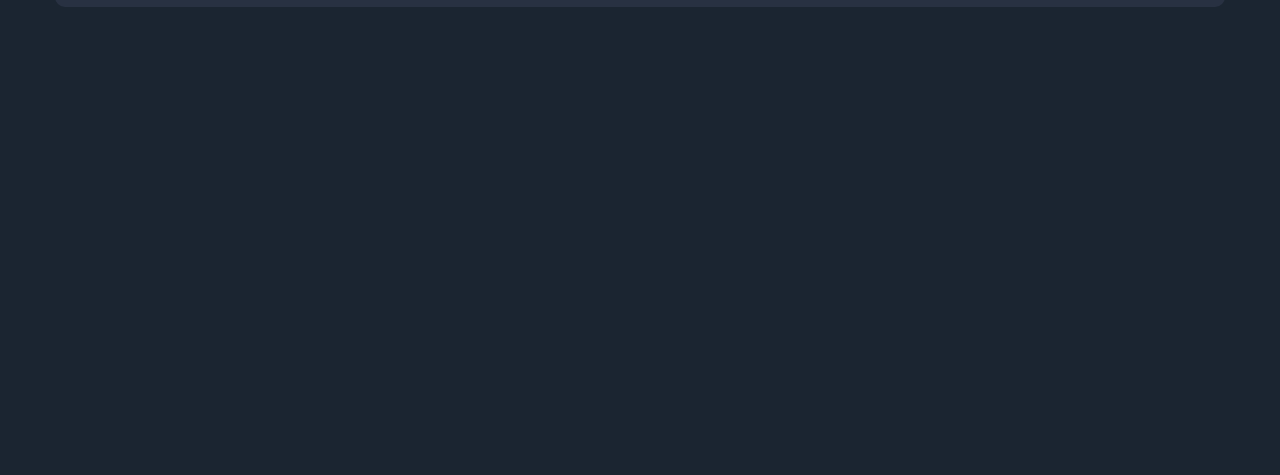
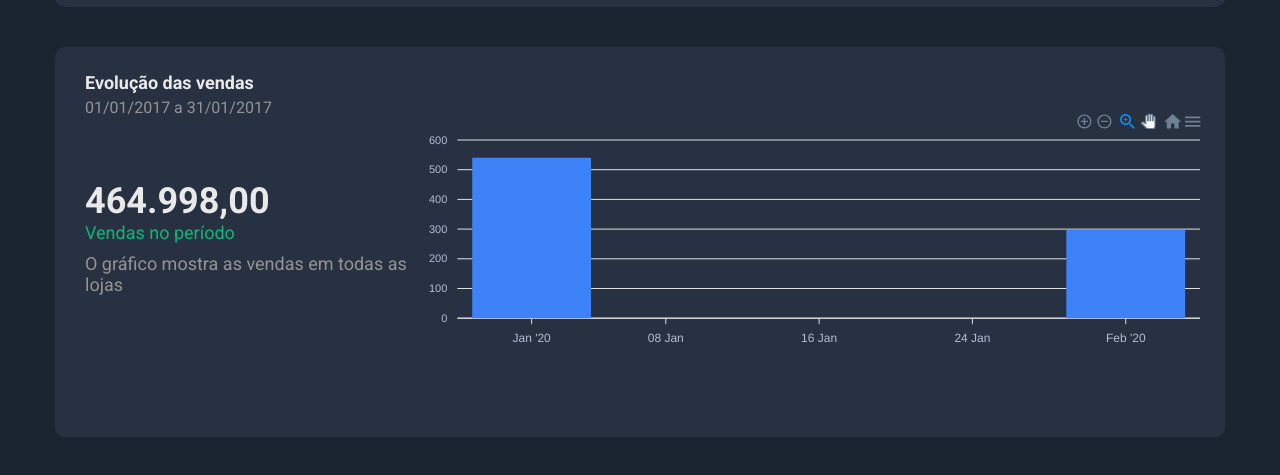
Before and after one commit to rennan-souza/DS-Sales, a React (Create React App) app in the folder frontend/: page / in a window 1280 px wide. Shown: the part 183-658 px from the top of the page. Built offline with nearby package versions, Linux system fonts and the light colour scheme.

Commit message:
Add SalesByDate component and ApexChart

```diff
--- a/frontend/package.json
+++ b/frontend/package.json
@@ -11,7 +11,9 @@
     "@types/react": "^17.0.0",
     "@types/react-dom": "^17.0.0",
     "@types/react-flatpickr": "^3.8.4",
+    "apexcharts": "^3.28.1",
     "react": "^17.0.2",
+    "react-apexcharts": "^1.3.9",
     "react-dom": "^17.0.2",
     "react-flatpickr": "^3.10.7",
     "react-scripts": "4.0.3",
--- a/frontend/src/App.tsx
+++ b/frontend/src/App.tsx
@@ -1,6 +1,7 @@
 import './App.css';
 import Filter from './components/filter';
 import Header from './components/header';
+import SalesByDate from './components/sales-by-date';
 
 function App() {
   return (
@@ -8,6 +9,7 @@ function App() {
       <Header />
       <div className="app-container">
         <Filter />
+        <SalesByDate />
       </div>
     </>
   );
--- a/frontend/src/components/filter/styles.css
+++ b/frontend/src/components/filter/styles.css
@@ -12,7 +12,7 @@
   background-color: var(--secondary-color);
   color: var(--grey-light-50-color);
   font-size: 16px;
-  border: 1px solid var(--grey-light-100-color);
+  border: 1px solid var(--grey-light-150-color);
   border-radius: 10px;
   width: 250px;
 }
--- /dev/null
+++ b/frontend/src/components/sales-by-date/helpers.ts
@@ -0,0 +1,52 @@
+import { ApexOptions } from 'apexcharts';
+
+export const chartOptions = {
+  legend: {
+    show: false
+  },
+  noData: {
+    text: 'Sem resultados',
+    align: 'center',
+    verticalAlign: 'middle',
+    offsetY: -15,
+    style: {
+      color: '#FFF',
+      fontSize: '18px',
+      fontFamily: 'Roboto, sans-serif'
+    }
+  },
+  chart: {
+    foreColor: '#b4bed2',
+    height: 240,
+    with: 1000
+  },
+  plotOptions: {
+    bar: {
+      horizontal: false,
+      columnWidth: '20%',
+      endingShape: 'rounded'
+    }
+  },
+  dataLabels: {
+    enabled: false
+  },
+  stroke: {
+    show: false
+  },
+  xaxis: {
+    type: 'datetime'
+  },
+  yaxis: {},
+  fill: {
+    opacity: 1,
+    colors: ['#3e82f7']
+  },
+  tooltip: {
+    theme: 'dark',
+    y: {
+      formatter: function (val: number) {
+        return `R$ ${val}`;
+      }
+    }
+  }
+} as ApexOptions;
--- /dev/null
+++ b/frontend/src/components/sales-by-date/index.tsx
@@ -0,0 +1,45 @@
+import ReactApexChart from 'react-apexcharts';
+import { chartOptions } from './helpers';
+import './styles.css';
+
+const initialData = [
+  {
+    x: '2020-01-01',
+    y: 540
+  },
+  {
+    x: '2020-02-01',
+    y: 298
+  }
+];
+
+function SalesByDate() {
+  return (
+    <div className="sales-by-date-container base-card">
+      <div>
+        <h4 className="sales-by-date-title">Evolução das vendas</h4>
+        <span className="sales-by-date-period">01/01/2017 a 31/01/2017</span>
+      </div>
+      <div className="sales-by-date-data">
+        <div className="sales-by-date-quantity-container">
+          <h2 className="sales-by-date-quantity">464.998,00</h2>
+          <span className="sales-by-date-quantity-label">Vendas no período</span>
+          <span className="sales-by-date-quantity-description">
+            O gráfico mostra as vendas em todas as lojas
+          </span>
+        </div>
+        <div className="sales-by-date-chart">
+          <ReactApexChart
+            options={chartOptions}
+            series={[{ name: 'Vendas', data: initialData }]}
+            type="bar"
+            height={240}
+            width="100%"
+          />
+        </div>
+      </div>
+    </div>
+  );
+}
+
+export default SalesByDate;
--- /dev/null
+++ b/frontend/src/components/sales-by-date/styles.css
@@ -0,0 +1,42 @@
+.sales-by-date-container {
+  height: 390px;
+  padding: 25px 15px 50px 30px;
+}
+
+.sales-by-date-title {
+  font-size: 18px;
+  color: var(--light-color);
+  margin-bottom: 5px;
+}
+
+.sales-by-date-period {
+  color: var(--grey-light-100-color);
+}
+
+.sales-by-date-data {
+  height: 240px;
+  display: flex;
+  align-items: center;
+  justify-content: space-between;
+}
+
+.sales-by-date-quantity {
+  font-size: 36px;
+  color: var(--light-color);
+}
+
+.sales-by-date-quantity-label {
+  color: var(--green-color);
+  font-size: 18px;
+  display: block;
+  margin-bottom: 10px;
+}
+
+.sales-by-date-quantity-description {
+  font-size: 18px;
+  color: var(--grey-light-100-color);
+}
+
+.sales-by-date-chart {
+  width: 890px;
+}
--- a/frontend/src/index.css
+++ b/frontend/src/index.css
@@ -7,7 +7,9 @@
   --secondary-color: #1b2531;
   --light-color: #e9e9e9;
   --grey-light-50-color: #9aaabe;
-  --grey-light-100-color: #384459;
+  --grey-light-100-color: #949494;
+  --grey-light-150-color: #384459;
+  --green-color: #08b976;
 }
 
 body {
```
Also changed, not shown: 1 other file (tests, documents, lock files or other folders).
